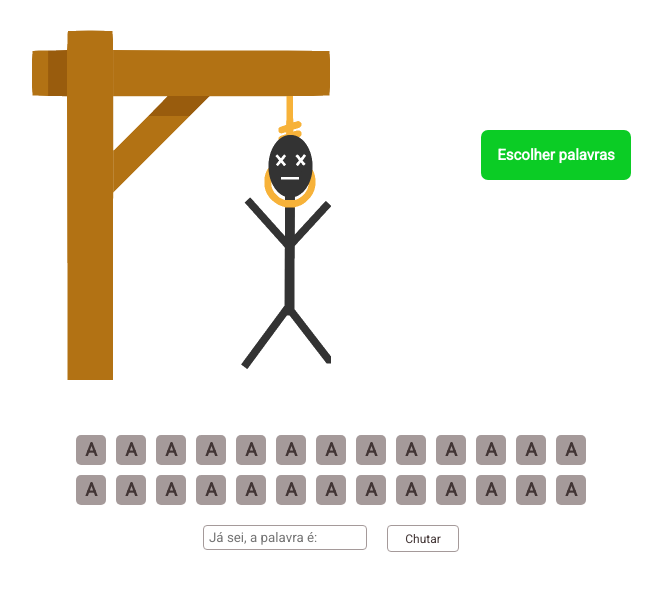
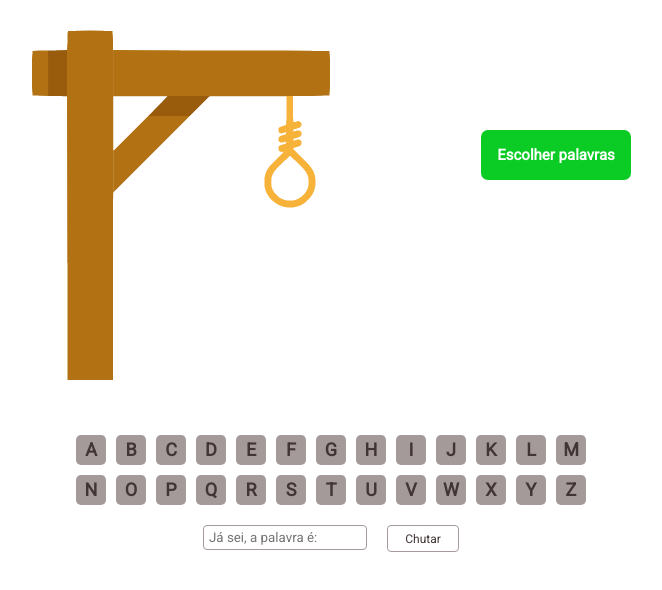
Before and after one commit to GabrielCardoz0/projeto8-jogoforca, a React (Create React App) app: page / in a window 1280 px wide. Shown: the top 590 px of the page, without its empty margins (309-971 px from the left). Built offline with nearby package versions, Linux system fonts and the light colour scheme.

Commit message:
adicionado funcao map para criar teclas

```diff
--- a/src/App.js
+++ b/src/App.js
@@ -8,43 +8,29 @@ import image4 from "./assets/forca4.png"
 import image5 from "./assets/forca5.png"
 import image6 from "./assets/forca6.png"
 
+const letras=["A","B","C","D","E","F","G","H","I","J","K","L","M","N","O","P","Q","R","S","T","U","V","W","X","Y","Z"];
+
 export default function App() {
+
+    const [imagemForca, setImagemForca] = React.useState(image0)
+
+    function Tecla(letra){
+        return(
+            <div className="testekey">{letra}</div>
+        )
+    }
 
     return (
         <>
             <div class="top-part">
-                <img src={image6} alt="" />
+                <img src={imagemForca} alt="" />
                 <div className="choose-word">Escolher palavras</div>
             </div>
 
             <div class="bottom-part">
+
                 <div className="keyboard">
-                    <div className="testekey">A</div>
-                    <div className="testekey">A</div>
-                    <div className="testekey">A</div>
-                    <div className="testekey">A</div>
-                    <div className="testekey">A</div>
-                    <div className="testekey">A</div>
-                    <div className="testekey">A</div>
-                    <div className="testekey">A</div>
-                    <div className="testekey">A</div>
-                    <div className="testekey">A</div>
-                    <div className="testekey">A</div>
-                    <div className="testekey">A</div>
-                    <div className="testekey">A</div>
-                    <div className="testekey">A</div>
-                    <div className="testekey">A</div>
-                    <div className="testekey">A</div>
-                    <div className="testekey">A</div>
-                    <div className="testekey">A</div>
-                    <div className="testekey">A</div>
-                    <div className="testekey">A</div>
-                    <div className="testekey">A</div>
-                    <div className="testekey">A</div>
-                    <div className="testekey">A</div>
-                    <div className="testekey">A</div>
-                    <div className="testekey">A</div>
-                    <div className="testekey">A</div>
+                    {letras.map(Tecla)}
                 </div>
 
                 <div className="kick">
```
